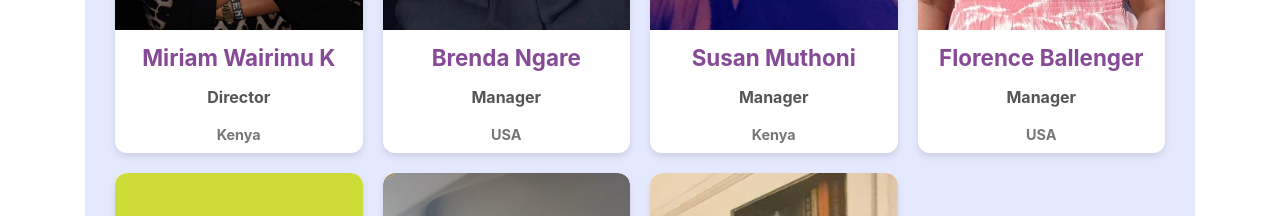
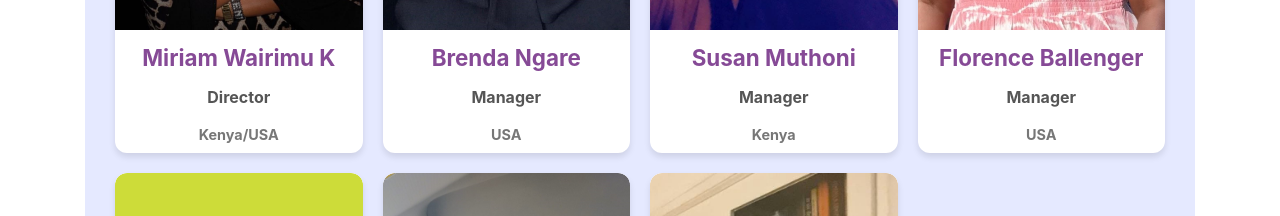
Before and after one commit to IsaacNjenga/Toto_Kalezi, a React (Create React App) app in the folder front/: page / in a window 1280 px wide. Shown: the part 3260-3476 px from the top of the page. Built offline with nearby package versions, Linux system fonts and the light colour scheme.

Commit message:
new logo

```diff
--- a/front/src/assets/data/data.js
+++ b/front/src/assets/data/data.js
@@ -213,7 +213,7 @@ export const team = [
     image: Miriam,
     title: "Director",
     name: "Miriam Wairimu K",
-    location: "Kenya",
+    location: "Kenya/USA",
   },
   {
     id: 2,
```
